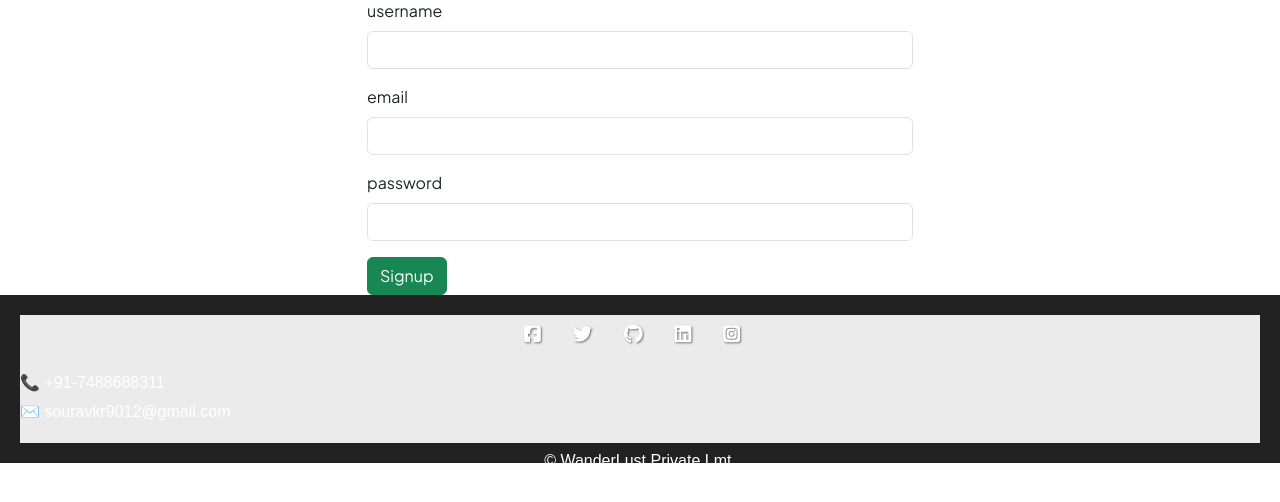
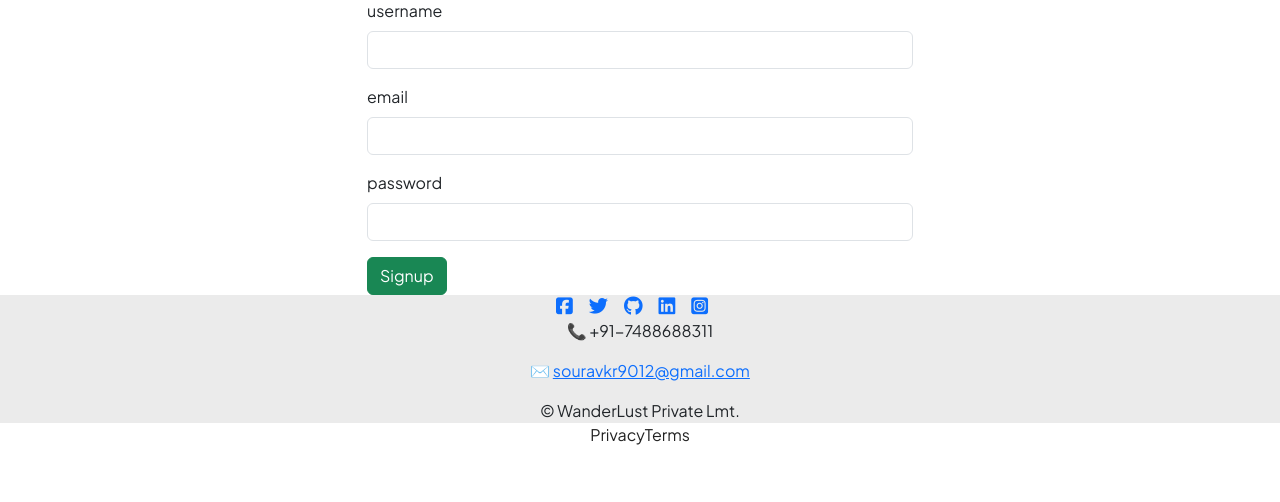
Before and after one commit to Priyanshu9595/Wanderlust, a Node server app: page /signup in a window 1280 px wide. Shown: the part 153-655 px from the top of the page. Run offline with Node 20, Linux system fonts and the light colour scheme; some libraries are stand-ins or nearby versions.

Commit message:
your message

```diff
--- a/public/css/style.css
+++ b/public/css/style.css
@@ -166,79 +166,3 @@ body {
       height: 200px; /* Adjust for small screens */
     }
   }
-
-  footer {
-    background-color: #222; /* Dark background for contrast */
-    color: #fff; /* White text for better visibility */
-    padding: 20px;
-    font-family: Arial, sans-serif;
-    text-align: center;
-}
-
-.f-info {
-    display: flex;
-    flex-direction: column;
-    align-items: center;
-    gap: 15px;
-}
-
-.f-info-socials a {
-    color: #fff;
-    margin: 0 8px;
-    font-size: 24px;
-    transition: color 0.2s;
-}
-
-.f-info-socials a:hover {
-    color: #f39c12; /* Highlight on hover */
-}
-
-.f-info-contact p,
-.f-info-brand,
-.f-info-links a {
-    margin: 5px 0;
-    font-size: 16px; /* Slightly larger text for better readability */
-}
-
-.f-info-contact a,
-.f-info-links a {
-    color: #fff;
-    text-decoration: none;
-    transition: color 0.2s;
-}
-
-.f-info-contact a:hover,
-.f-info-links a:hover {
-    color: #f39c12;
-}
-
-/* Adding subtle shadow for icons to make them pop */
-.f-info-socials a i {
-    text-shadow: 1px 1px 2px rgba(0, 0, 0, 0.5);
-}
-
-/* Responsive Design */
-@media (min-width: 768px) {
-    .f-info {
-        flex-direction: row;
-        justify-content: space-between;
-        text-align: left;
-    }
-
-    .f-info-socials {
-        order: 1;
-    }
-
-    .f-info-contact {
-        order: 2;
-        text-align: left;
-    }
-
-    .f-info-brand {
-        order: 3;
-    }
-
-    .f-info-links {
-        order: 4;
-    }
-}
```
